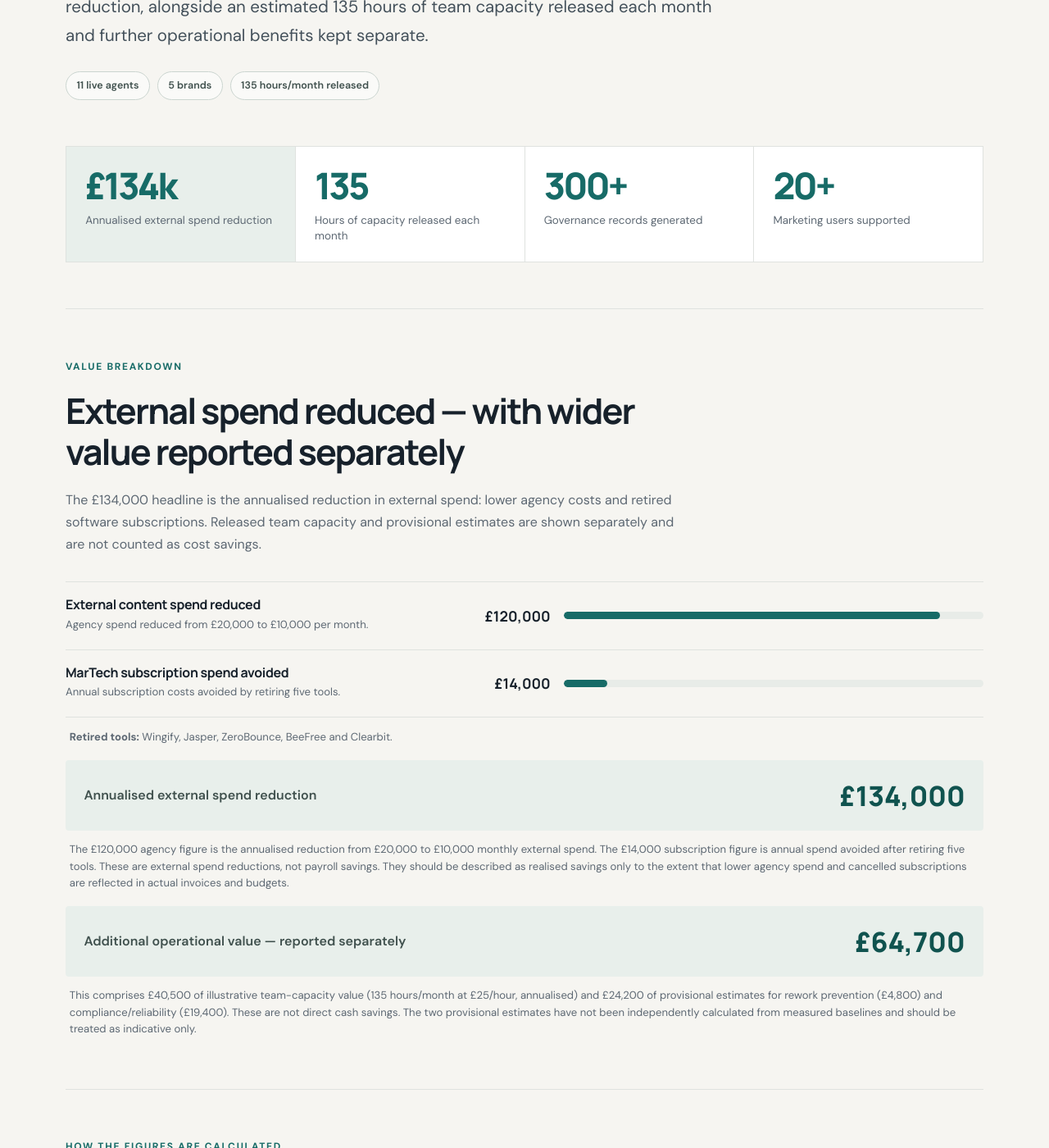
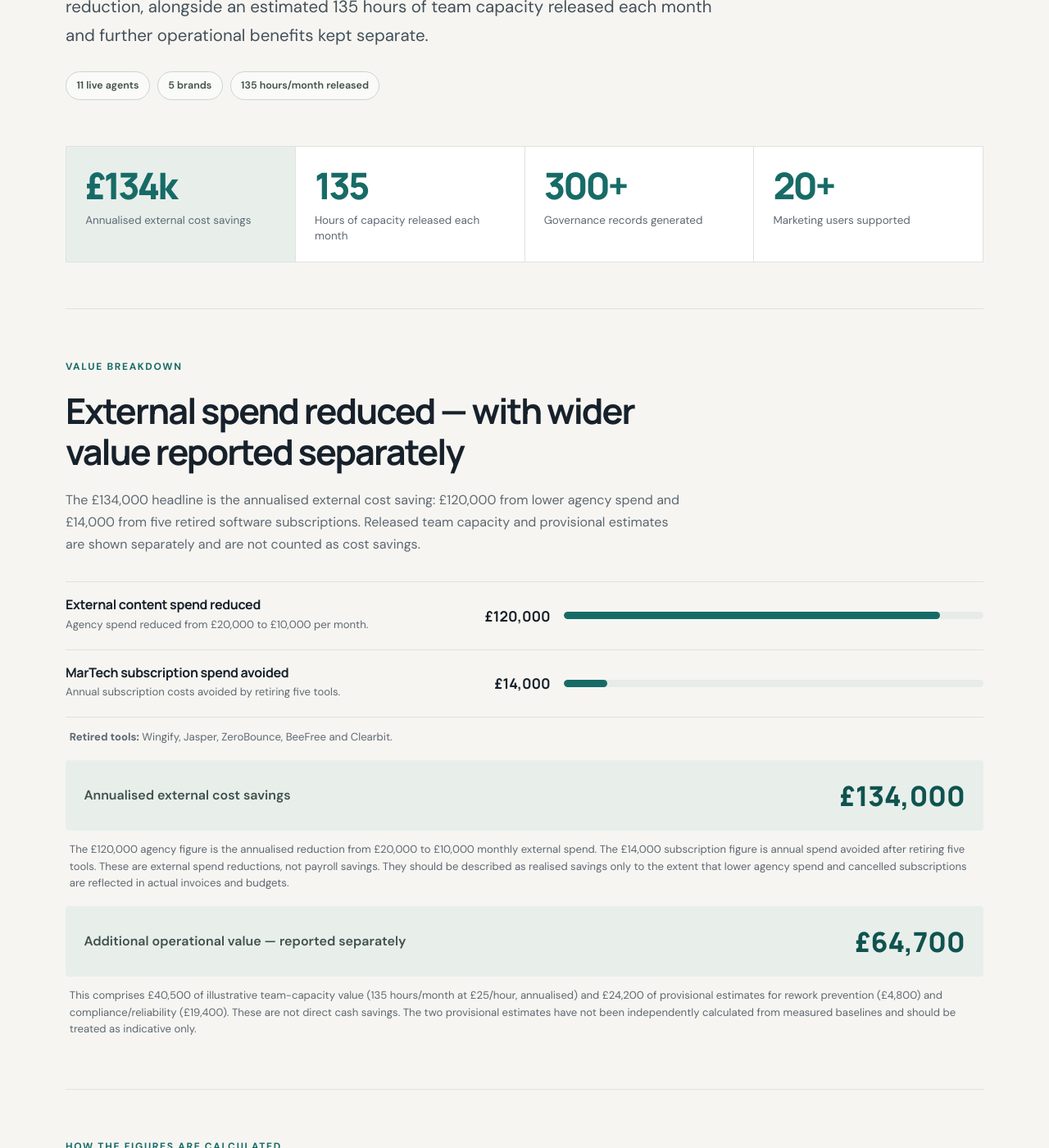
Before and after one commit to georgefwmurray/Marketing-Operations-Control-Centre, a Jekyll site: the page built from Results.md, in a window 1280 px wide and 1400 px high, scrolled down 480 px. Shown: the whole window at 82% size. Built offline with Jekyll 4.4.1, drawn with Linux system fonts in a browser that asks for light colours.

Commit message:
Clarify annual external cost savings and refresh insight update date

```diff
--- a/Results.md
+++ b/Results.md
@@ -1,6 +1,6 @@
 ---
 title: "Marketing Operations Results"
-description: "Marketing Operations Control Centre results: £134,000 annualised external spend reduction, 135 hours of monthly capacity released and separately identified operational benefits across five brands."
+description: "Marketing Operations Control Centre results: £134,000 in annualised external cost savings, 135 hours of monthly capacity released and separately identified operational benefits across five brands."
 ---
 
 <div class="page-hero">
@@ -11,7 +11,7 @@ description: "Marketing Operations Control Centre results: £134,000 annualised
 </div>
 
 <div class="stat-grid stat-grid--four">
-  <div class="stat-card stat-card--feature"><strong>£134k</strong><span>Annualised external spend reduction</span></div>
+  <div class="stat-card stat-card--feature"><strong>£134k</strong><span>Annualised external cost savings</span></div>
   <div class="stat-card"><strong>135</strong><span>Hours of capacity released each month</span></div>
   <div class="stat-card"><strong>300+</strong><span>Governance records generated</span></div>
   <div class="stat-card"><strong>20+</strong><span>Marketing users supported</span></div>
@@ -21,14 +21,14 @@ description: "Marketing Operations Control Centre results: £134,000 annualised
   <div class="section-heading">
     <p class="eyebrow">Value breakdown</p>
     <h2>External spend reduced — with wider value reported separately</h2>
-    <p>The £134,000 headline is the annualised reduction in external spend: lower agency costs and retired software subscriptions. Released team capacity and provisional estimates are shown separately and are not counted as cost savings.</p>
+    <p>The £134,000 headline is the annualised external cost saving: £120,000 from lower agency spend and £14,000 from five retired software subscriptions. Released team capacity and provisional estimates are shown separately and are not counted as cost savings.</p>
   </div>
   <div class="impact-list">
     <div class="impact-row"><div class="impact-copy"><h3>External content spend reduced</h3><p>Agency spend reduced from £20,000 to £10,000 per month.</p></div><strong>£120,000</strong><div class="impact-track"><span style="width:89.6%"></span></div></div>
     <div class="impact-row"><div class="impact-copy"><h3>MarTech subscription spend avoided</h3><p>Annual subscription costs avoided by retiring five tools.</p></div><strong>£14,000</strong><div class="impact-track"><span style="width:10.4%"></span></div></div>
   </div>
   <p class="small-note"><strong>Retired tools:</strong> Wingify, Jasper, ZeroBounce, BeeFree and Clearbit.</p>
-  <div class="total-value"><span>Annualised external spend reduction</span><strong>£134,000</strong></div>
+  <div class="total-value"><span>Annualised external cost savings</span><strong>£134,000</strong></div>
   <p class="small-note">The £120,000 agency figure is the annualised reduction from £20,000 to £10,000 monthly external spend. The £14,000 subscription figure is annual spend avoided after retiring five tools. These are external spend reductions, not payroll savings. They should be described as realised savings only to the extent that lower agency spend and cancelled subscriptions are reflected in actual invoices and budgets.</p>
   <div class="total-value"><span>Additional operational value — reported separately</span><strong>£64,700</strong></div>
   <p class="small-note">This comprises £40,500 of illustrative team-capacity value (135 hours/month at £25/hour, annualised) and £24,200 of provisional estimates for rework prevention (£4,800) and compliance/reliability (£19,400). These are not direct cash savings. The two provisional estimates have not been independently calculated from measured baselines and should be treated as indicative only.</p>
```
